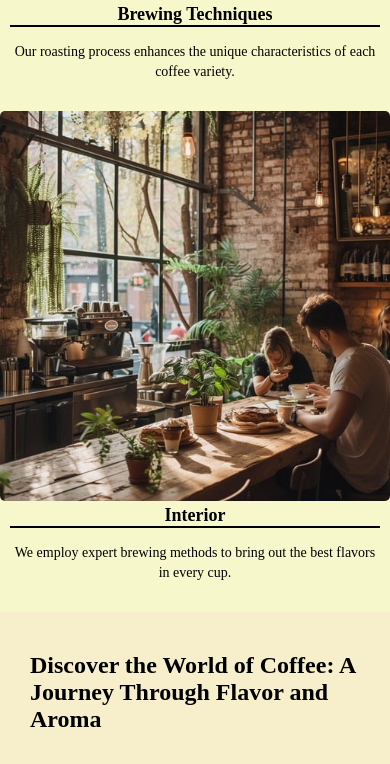
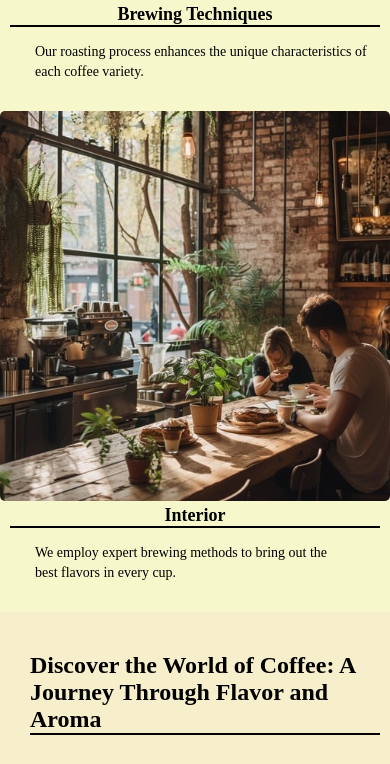
Before and after one commit to MislavSagi/PureTaste, a plain HTML site: page index.html in a window 390 px wide. Shown: the part 1819-2583 px from the top of the page. Drawn offline with Linux system fonts and the light colour scheme; a web font is replaced by a local one.

Commit message:
Extra changes

```diff
--- a/index.html
+++ b/index.html
@@ -85,7 +85,7 @@
                 <img src="styles/images/inside2.jpg">
                 <div class="text1">
                 <h1 class="crafting">Interior</h1>
-                <p class="craftingP">We employ expert brewing methods to bring out the best flavors in every cup.</p>
+                <p class="craftingP">We employ expert brewing methods to bring out the<br> best flavors in every cup.</p>
                </div>
               </div>
 
--- a/styles/section1.css
+++ b/styles/section1.css
@@ -78,15 +78,15 @@ img {
 
 }
 .craftingP {
-  justify-content: center;
+
   font-family: "Rhodium Libre", serif;
   font-size: 14px;
   font-weight: 400;
   max-width: 400px;
-  text-align: center;
+  text-align: left;
   transform: translateY(20px);
   max-width: 400px;
-  margin-left: 10px;
+  margin-left: 35px;
   margin-right: 10px;
   line-height: 20px;
   animation: fadeIn linear;
--- a/styles/section2.css
+++ b/styles/section2.css
@@ -44,6 +44,7 @@
           animation: fadeIn linear;
           animation-timeline: view();
           animation-range: entry cover 20%;
+          border-bottom: 2px solid black;
       }
       .craftingP2 {
 
```
